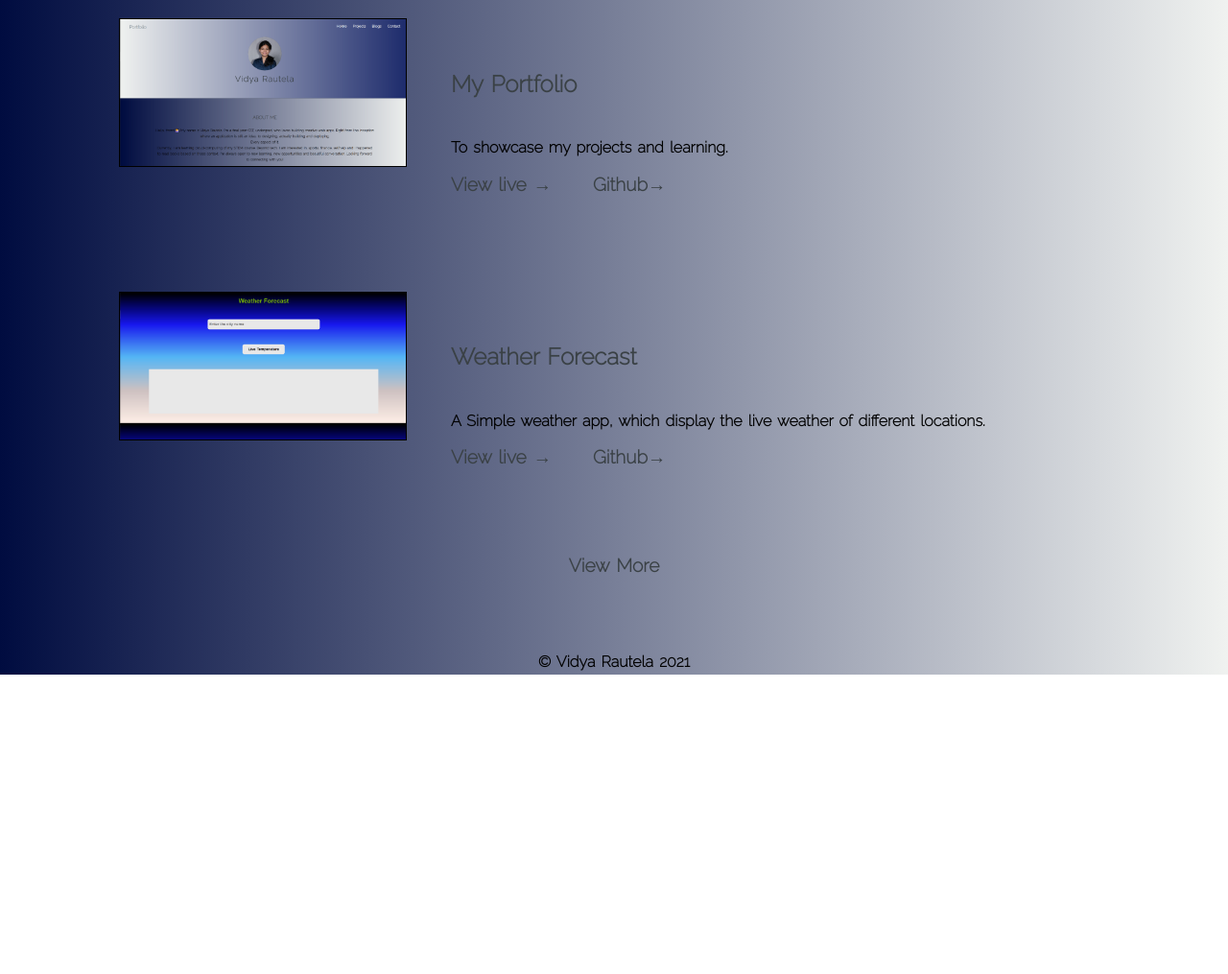
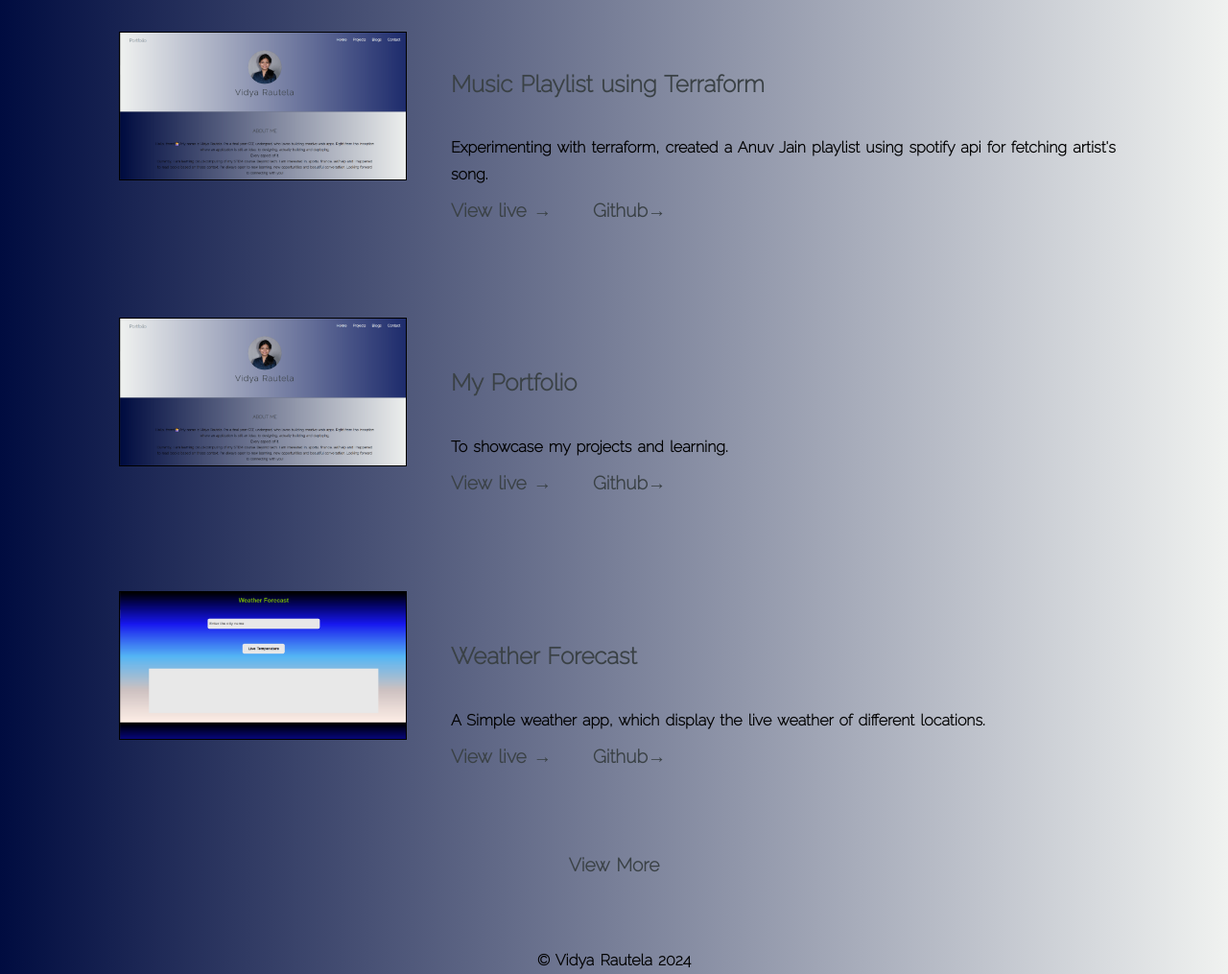
Before and after one commit to Vidyart29/Vidyart29.github.io, a plain HTML site: page index.html in a window 1280 px wide. Shown: the part 1339-2354 px from the top of the page at 96% size. Before the commit the page ends 2042 px from the top, so only its background shows below. Drawn offline with Linux system fonts and the light colour scheme.

Commit message:
Modified: index page

```diff
--- a/index.html
+++ b/index.html
@@ -153,6 +153,28 @@
               >Github&#8594;</a
             >
           </div> -->
+          <div class="sec-proj">
+            <div class="img-box">
+              <img src="./img/porfolio.png" alt="localss" /></div>
+            <div class="text-box-proj">
+              <h2 class="h2-home">Music Playlist using Terraform</h2>
+              <p class="para">
+              Experimenting with terraform, created a Anuv Jain playlist using spotify api for fetching artist's song.
+              </p>
+              <a
+                href="#" target="_blank"
+                class="regular-btn"
+                >View live &#8594;</a
+              >
+              &nbsp; &nbsp; &nbsp;
+              <a
+                href="https://github.com/Vidyart29/music-playlist"
+                target="_blank"
+                class="regular-btn"
+                >Github&#8594;</a
+              >
+            </div>
+          </div>
         </div>
         <div class="sec-proj">
           <div class="img-box">
@@ -202,7 +224,7 @@
         <a href="./pages/projects.html" class="regular-btn">View More</a>
       </section>
     </main>
-    <p style="text-align: center;">&copy; Vidya Rautela 2021</p>
+    <p style="text-align: center;">&copy; Vidya Rautela 2024</p>
   </body>
   <script src="./JS/nav.js"></script>
 </html>
```
Also changed, not shown: nlp/Intro.html (deleted, +0 -32 lines), nlp/word level analysis.html (deleted, +0 -12 lines).
